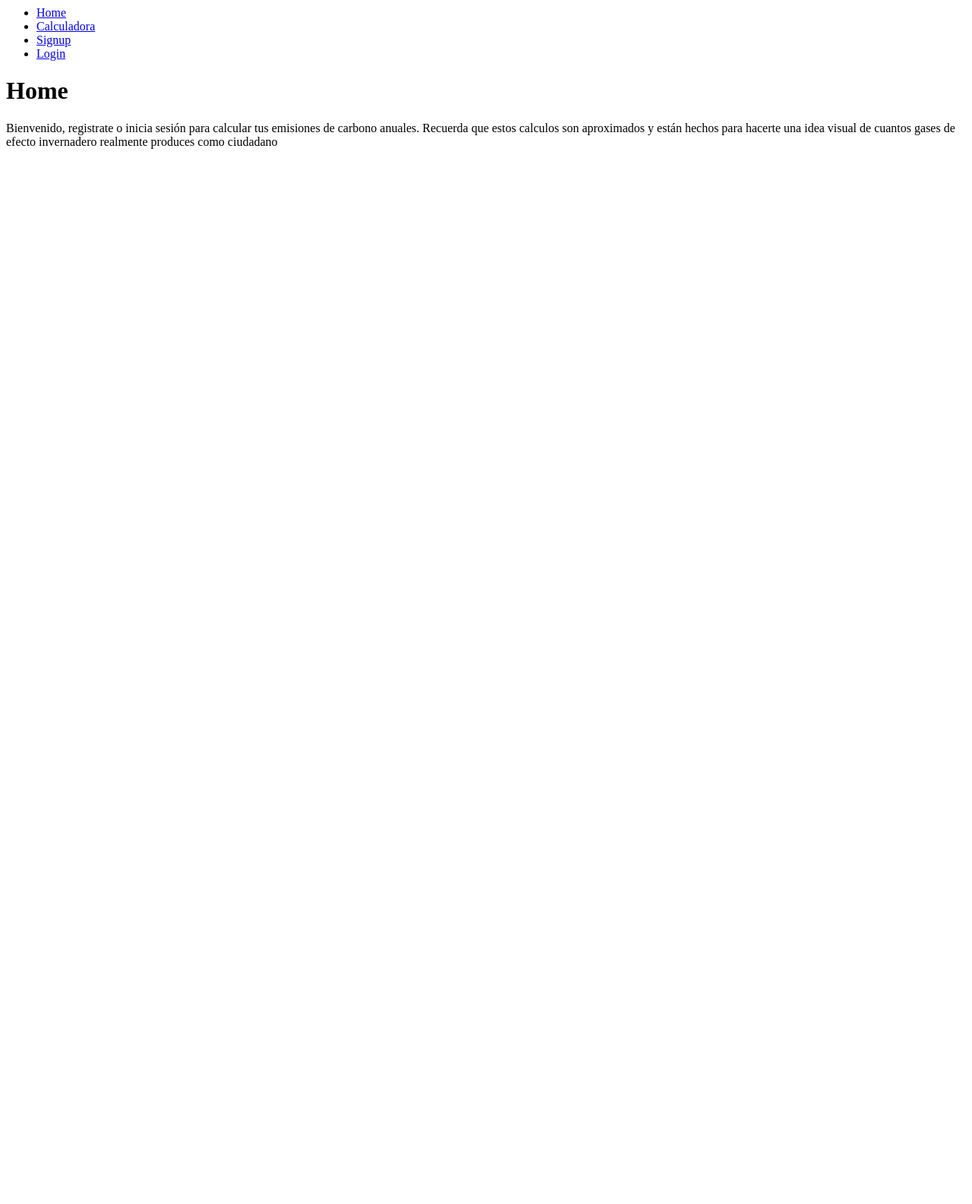
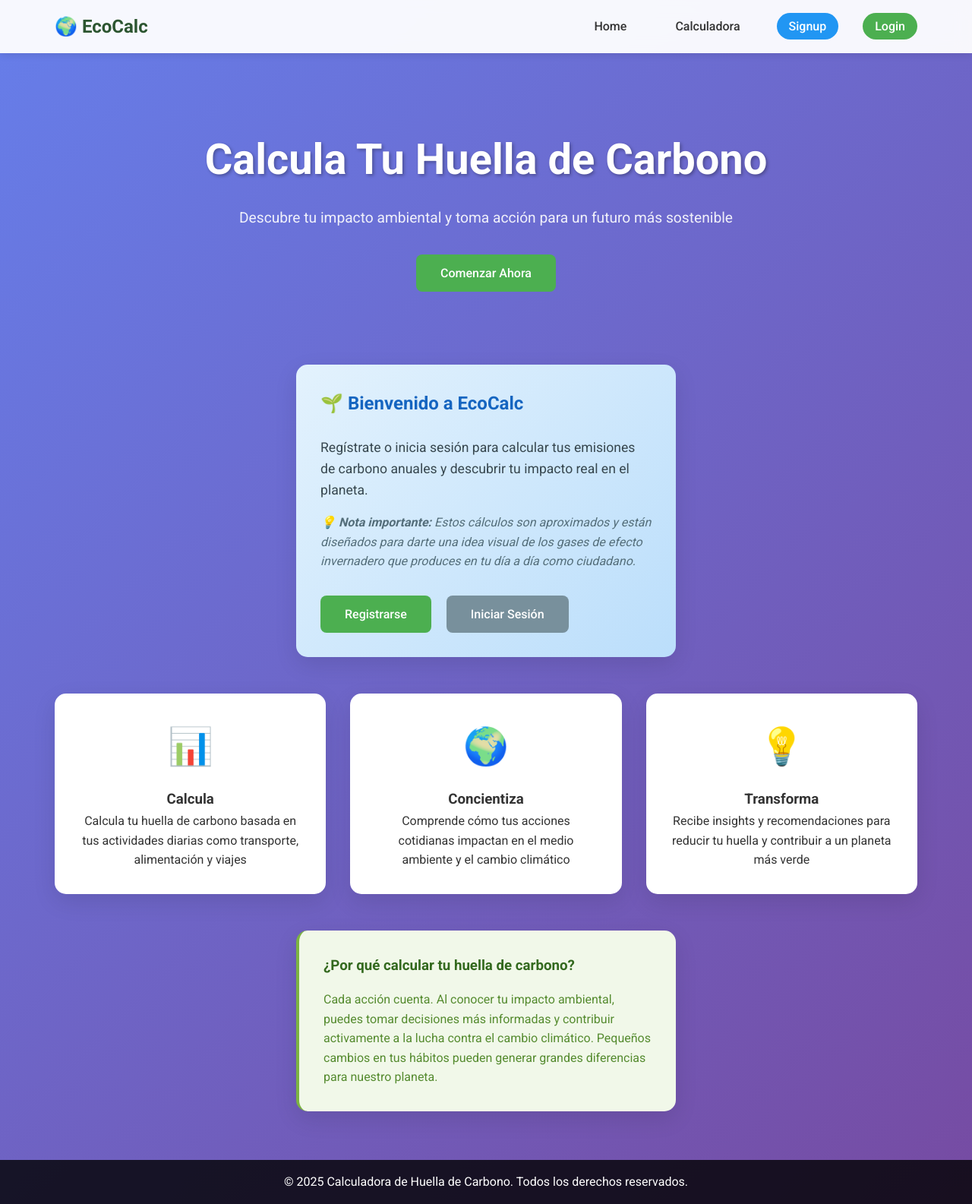
Before and after one commit to notfoley/Proyecto-carbono, a Django app: page / in a window 1280 px wide. Shown: the whole page at 76% size. Before the commit the page ends 196 px from the top, so only its background shows below. Run offline with Django 5.2, Linux system fonts and the light colour scheme.

Commit message:
Avance CSS 2

```diff
--- a/project/sito/homepage/templates/home.html
+++ b/project/sito/homepage/templates/home.html
@@ -1,29 +1,74 @@
+{% extends 'base.html' %}
 
-<nav>
-    <ul>
-        <li>
-            <a href="/">Home</a>
-        </li>
-        <li>
-        <a href="/tasks">Calculadora</a>
+{% block content %}
+<div class="hero">
+    <div class="container">
+        <h1>Calcula Tu Huella de Carbono</h1>
+        <p class="hero-subtitle">Descubre tu impacto ambiental y toma acción para un futuro más sostenible</p>
+
         {% if user.is_authenticated %}
-        <li>
-            <a href="/logout">Logout</a>
-        </li>
+            <a href="{% url 'tasks' %}" class="btn btn-primary">Usar Calculadora</a>
         {% else %}
-        <li>
-            <a href="/signup">Signup</a>
-        </li>
-        <li>
-            <a href="/login">Login</a>
-        </li>
+            <a href="{% url 'signup' %}" class="btn btn-primary">Comenzar Ahora</a>
         {% endif %}
-    </ul>
-</nav>
+    </div>
+</div>
 
-<h1>Home</h1>
+<div class="container">
+    <!-- Tu mensaje personalizado en una tarjeta especial -->
+    <div class="card" style="background: linear-gradient(135deg, #e3f2fd 0%, #bbdefb 100%); border: none;">
+        <div class="text-center">
+            <h2 style="color: #1565c0; margin-bottom: 1.5rem;">🌱 Bienvenido a EcoCalc</h2>
+            <p style="font-size: 1.1rem; line-height: 1.6; color: #37474f; margin-bottom: 1rem;">
+                Regístrate o inicia sesión para calcular tus emisiones de carbono anuales y
+                descubrir tu impacto real en el planeta.
+            </p>
+            <p style="font-size: 1rem; line-height: 1.6; color: #546e7a; font-style: italic;">
+                💡 <strong>Nota importante:</strong> Estos cálculos son aproximados y están diseñados
+                para darte una idea visual de los gases de efecto invernadero que produces
+                en tu día a día como ciudadano.
+            </p>
 
-<p>Bienvenido, registrate o inicia sesión para calcular tus emisiones de carbono anuales.
-    Recuerda que estos calculos son aproximados y están hechos para hacerte una idea visual de
-    cuantos gases de efecto invernadero realmente produces como ciudadano
-</p>
+            {% if not user.is_authenticated %}
+            <div style="margin-top: 2rem;">
+                <a href="{% url 'signup' %}" class="btn btn-primary" style="margin-right: 1rem;">Registrarse</a>
+                <a href="{% url 'login' %}" class="btn" style="background: #78909c; color: white; border: none;">Iniciar Sesión</a>
+            </div>
+            {% endif %}
+        </div>
+    </div>
+
+    <!-- Sección de características -->
+    <div class="features">
+        <div class="feature-card">
+            <div class="feature-icon">📊</div>
+            <h3>Calcula</h3>
+            <p>Calcula tu huella de carbono basada en tus actividades diarias como transporte, alimentación y viajes</p>
+        </div>
+
+        <div class="feature-card">
+            <div class="feature-icon">🌍</div>
+            <h3>Concientiza</h3>
+            <p>Comprende cómo tus acciones cotidianas impactan en el medio ambiente y el cambio climático</p>
+        </div>
+
+        <div class="feature-card">
+            <div class="feature-icon">💡</div>
+            <h3>Transforma</h3>
+            <p>Recibe insights y recomendaciones para reducir tu huella y contribuir a un planeta más verde</p>
+        </div>
+    </div>
+
+    <!-- Sección adicional informativa -->
+    <div class="card" style="margin-top: 3rem; background: #f1f8e9; border-left: 4px solid #7cb342;">
+        <div class="text-center">
+            <h3 style="color: #33691e; margin-bottom: 1rem;">¿Por qué calcular tu huella de carbono?</h3>
+            <p style="color: #558b2f; line-height: 1.6;">
+                Cada acción cuenta. Al conocer tu impacto ambiental, puedes tomar decisiones más informadas
+                y contribuir activamente a la lucha contra el cambio climático. Pequeños cambios en tus
+                hábitos pueden generar grandes diferencias para nuestro planeta.
+            </p>
+        </div>
+    </div>
+</div>
+{% endblock %}
```
Also changed, not shown: project/sito/db.sqlite3.
